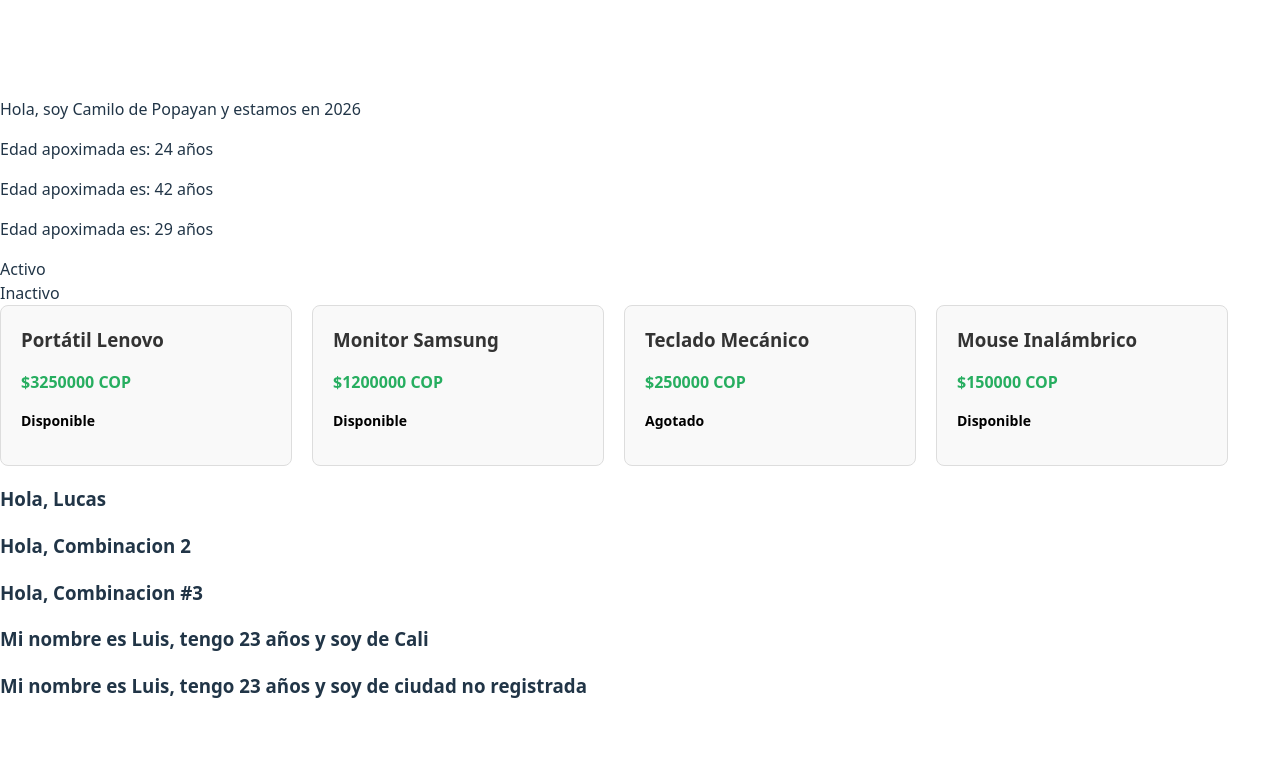
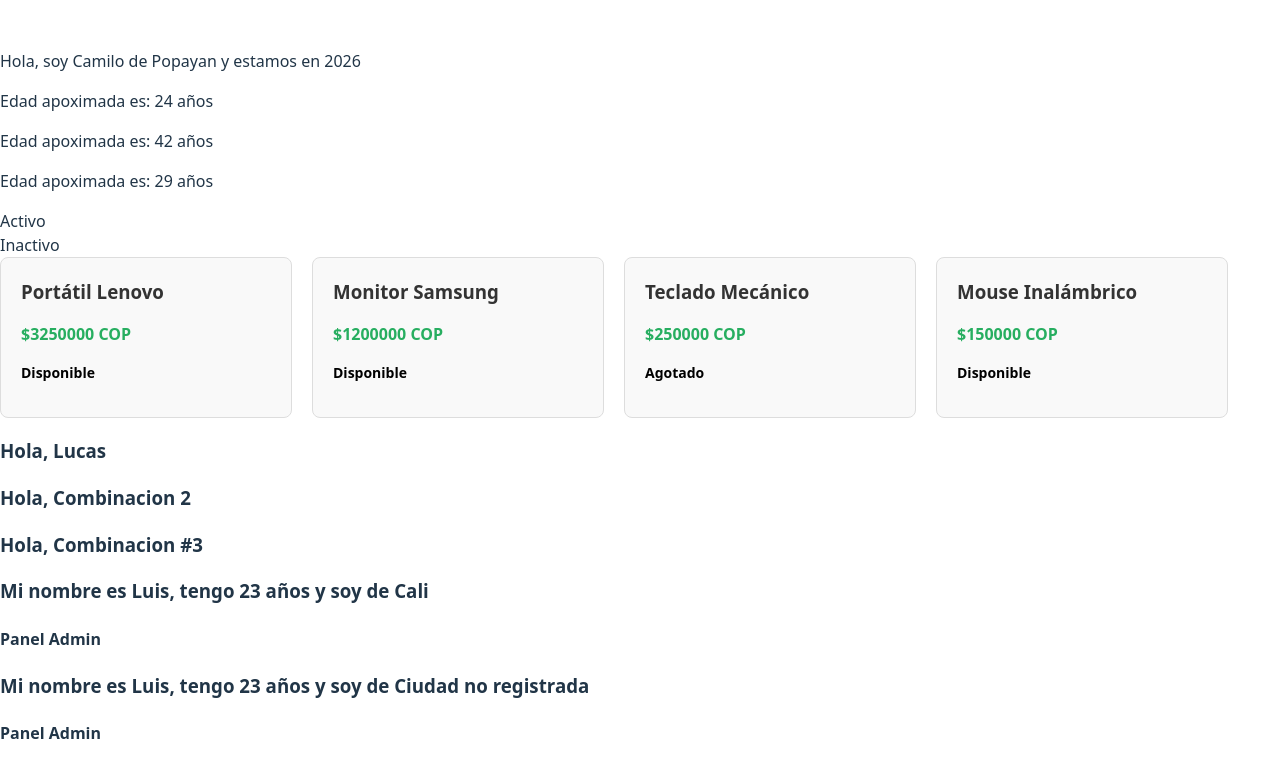
Before and after one commit to Camilo77R/taller-react, a React (Vite) app: page / in a window 1280 px wide. Shown: the top 778 px of the page. Built offline with nearby package versions, Linux system fonts and the light colour scheme.

Commit message:
Ejercicio 7 y 8: Perfil con validación de ciudad y panel de acceso con ternario anidado

```diff
--- a/src/Perfil.jsx
+++ b/src/Perfil.jsx
@@ -3,15 +3,27 @@
 // registrada” usando `
 
 
+// 8. Cree variables logueado y rol (por ejemplo: "admin", "user"). Muestre: si no
+// está logueado → “Inicie sesión”; si está logueado y rol es "admin" → “Panel
+// Admin”; si está logueado y rol es "user" → “Panel Usuario”. Use ternario
+// anidado o una lógica equivalente.
+
+
+
 function Perfil({nombre, edad, ciudad}){
-    if(ciudad === undefined  || ciudad === null){
-        ciudad = "ciudad no registrada"
-    }
+    let rol = "admin"
+    let estaLogueado = true
 
-    const message = `Mi nombre es ${nombre}, tengo ${edad} años y soy de ${ciudad}`
+    const usuarioDelSistema = !estaLogueado ? "Inicie sesión" :
+    rol.toLocaleLowerCase() === "admin" ? "Panel Admin" :
+    rol.toLocaleLowerCase() === "user" ? "Panel Usuario" :
+    "Rol desconocido"
+
     return(
         <>
-            <h3> {message} </h3>
+            <h3>Mi nombre es {nombre}, tengo {edad} años y soy de {ciudad ? ciudad : "Ciudad no registrada"}</h3>
+
+            <h4>{usuarioDelSistema}</h4>
         </>
     )
 }
```
